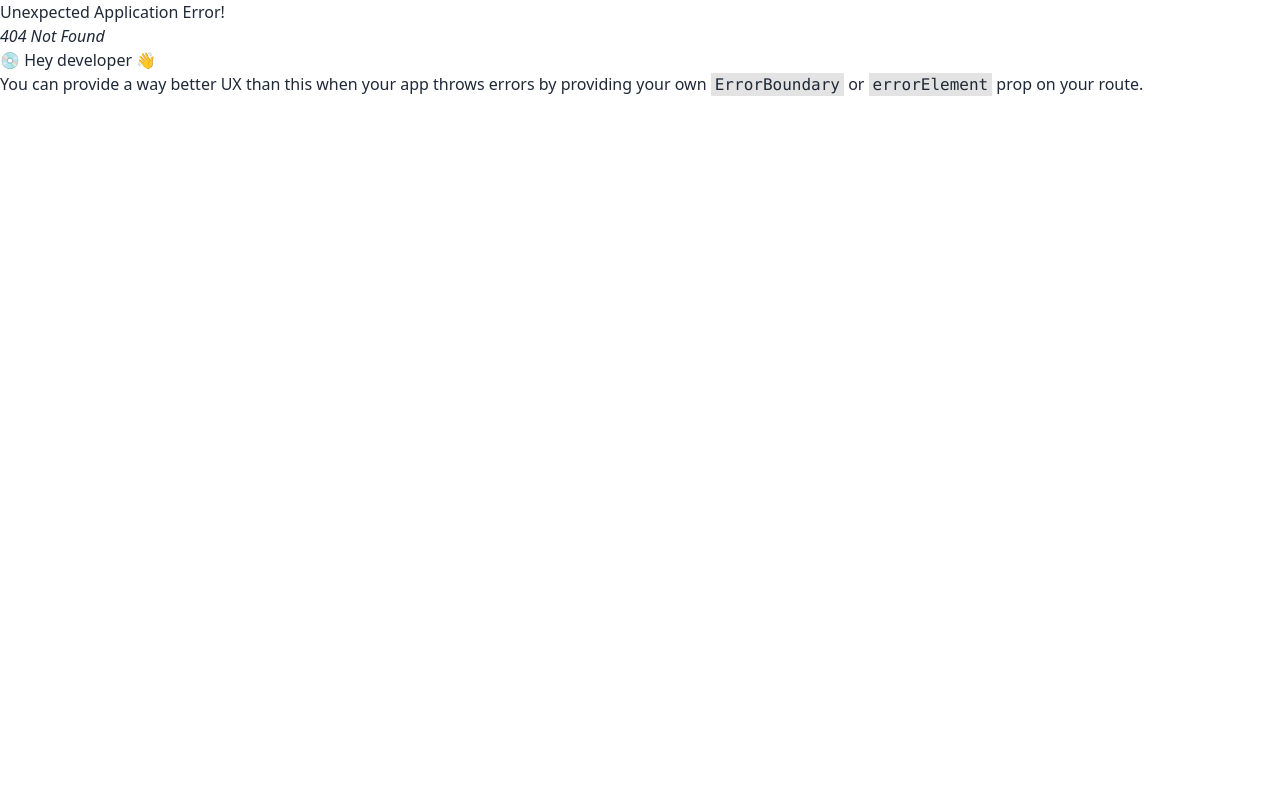
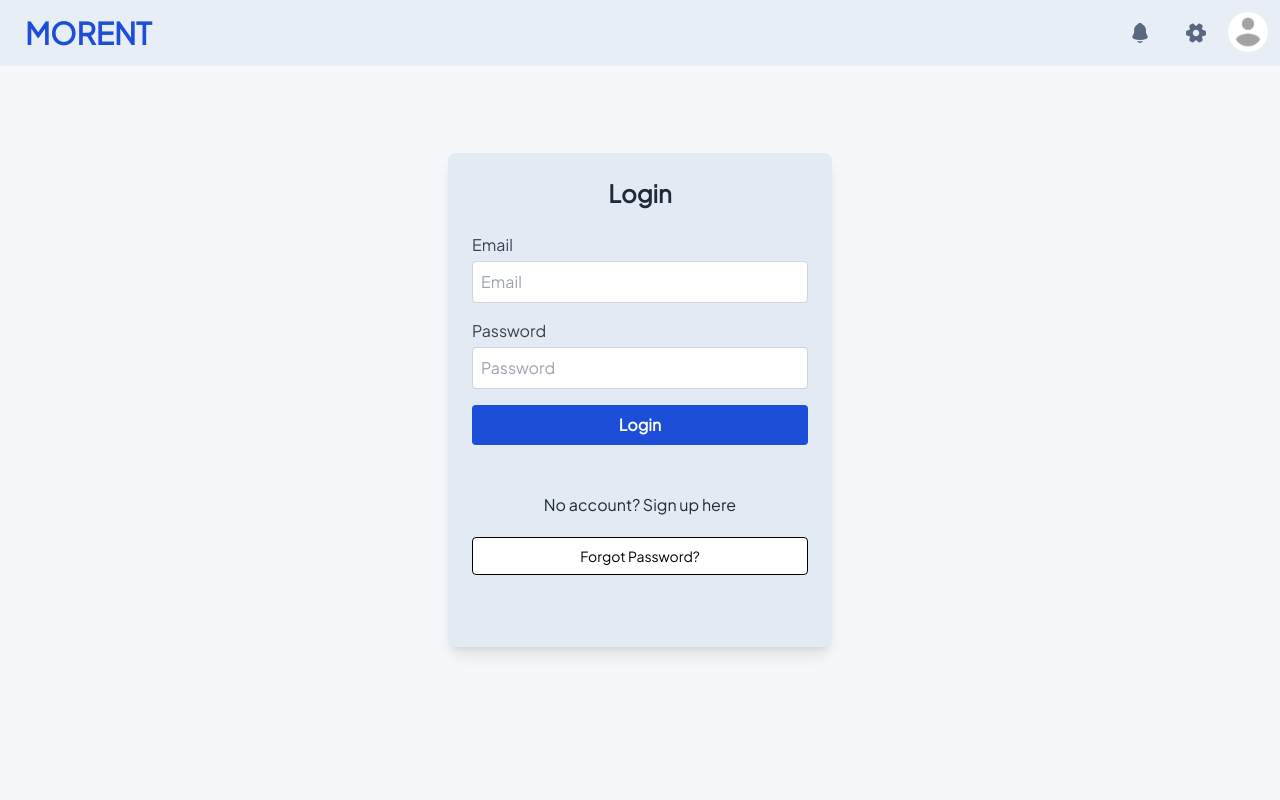
Before and after one commit to andreasReichHl/EndProject_Morent_Frontend, a React (Vite) app: page /login in a window 1280 px wide. Before the commit this address had no page. Shown: the top 800 px of the page. Built offline with nearby package versions, Linux system fonts and the light colour scheme.

Commit message:
add LongIn page. No fetch implemented yet

```diff
--- a/src/Layout.jsx
+++ b/src/Layout.jsx
@@ -6,7 +6,7 @@ import { Outlet } from "react-router-dom";
 export default function Layout() {
   return (
     <>
-      <div className="">
+      <div className=" font-custom">
         <Navbar />
         <main className="flex-grow min-h-screen bg-primaryBG" role="main">
           <Outlet />
--- a/src/components/Footer.jsx
+++ b/src/components/Footer.jsx
@@ -3,7 +3,7 @@ export default function Footer() {
     <>
       <footer className="footer bg-navBG bg-opacity-40 text-base-content p-10 gap-8">
         <div>
-          <h2 className="text-blue-700 text-3xl font-bold">MORENT</h2>
+          <h2 className="text-blue-700 text-2xl font-bold">MORENT</h2>
           <p>
             Our vision is to provide convenience and help increase your sales
             business.
--- a/src/components/Navbar.jsx
+++ b/src/components/Navbar.jsx
@@ -3,7 +3,7 @@ export default function Navbar() {
 
     <div className="navbar bg-navBG bg-opacity-40">
       <div className="flex-1">
-        <a className="btn btn-ghost text-xl text-blue-700">MORENT</a>
+        <a className="btn btn-ghost text-3xl text-blue-700">MORENT</a>
       </div>
       <div className="flex-none">
         <img
--- a/src/index.css
+++ b/src/index.css
@@ -1,3 +1,13 @@
 @tailwind base;
 @tailwind components;
 @tailwind utilities;
+
+@layer base {
+    @font-face {
+      font-family: 'JakartaSans';
+      font-style: normal;
+      font-weight: 400;
+      font-display: swap;
+      src: url(src/assets/fonts/PlusJakartaSans-VariableFont_wght.ttf) format('truetype');
+    }
+  }
--- a/src/main.jsx
+++ b/src/main.jsx
@@ -4,6 +4,7 @@ import "./index.css";
 import App from "./App.jsx";
 import { createBrowserRouter, RouterProvider } from "react-router-dom";
 import Layout from "./Layout.jsx";
+import LogIn from "./pages/LogIn.jsx";
 
 const router = createBrowserRouter([
   {
@@ -14,6 +15,10 @@ const router = createBrowserRouter([
         path: "/home",
         element: <App />,
       },
+      {
+        path: "/login",
+        element: <LogIn />,
+      },
     ],
   },
 ]);
--- /dev/null
+++ b/src/pages/LogIn.jsx
@@ -0,0 +1,60 @@
+import { useState } from "react";
+import { Link, useNavigate } from "react-router-dom";
+
+export default function LogIn() {
+  const [email, setEmail] = useState("");
+  const [password, setPassword] = useState("");
+
+  return (
+    <section className=" flex justify-center items-center absolute inset-0 p-6">
+      <form
+        /* onSubmit={loginFunction} */
+        className=" bg-navBG bg-opacity-40 p-6 rounded-lg shadow-lg w-96"
+      >
+        <h2 className="text-2xl font-semibold mb-6 text-center">Login</h2>
+        <div className="mb-4">
+          <label htmlFor="email" className="block text-gray-700">
+            Email
+          </label>
+          <input
+            onChange={(e) => setEmail(e.target.value)}
+            type="email"
+            id="email"
+            className="mt-1 block w-full p-2 border border-gray-300 rounded focus:outline-none"
+            placeholder="Email"
+            required
+          />
+        </div>
+        <div className="mb-4">
+          <label htmlFor="password" className="block text-gray-700">
+            Password
+          </label>
+          <input
+            onChange={(e) => setPassword(e.target.value)}
+            type="password"
+            id="password"
+            className="mt-1 block w-full p-2 border border-gray-300 rounded focus:outline-none"
+            placeholder="Password"
+            required
+          />
+        </div>
+        <button
+          type="submit"
+          className="w-full bg-blue-700 text-white font-bold py-2 rounded mb-12"
+        >
+          Login
+        </button>
+
+        <div className="text-center mb-5">
+            <Link to="/signup">No account? Sign up here</Link>
+        </div>
+        <button
+          type="submit"
+          className="w-full bg-white text-black py-2 rounded mb-12 text-sm border border-black"
+        >
+          Forgot Password?
+        </button>
+      </form>
+    </section>
+  );
+}
--- a/tailwind.config.js
+++ b/tailwind.config.js
@@ -8,6 +8,9 @@ module.exports = {
         primaryBG: "#F6F7F9",
         navBG: "#C3D4E9"
       },
+      fontFamily: {
+        custom: ['JakartaSans', 'sans-serif']
+      }
     },
   },
   plugins: [require("daisyui")],
```
